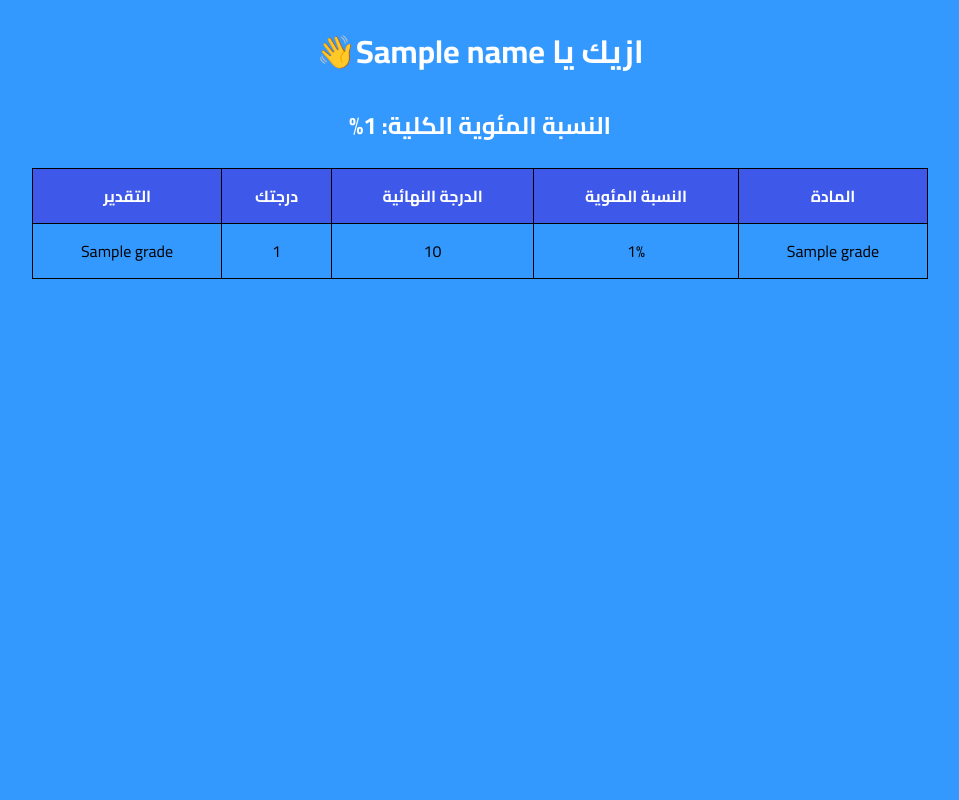
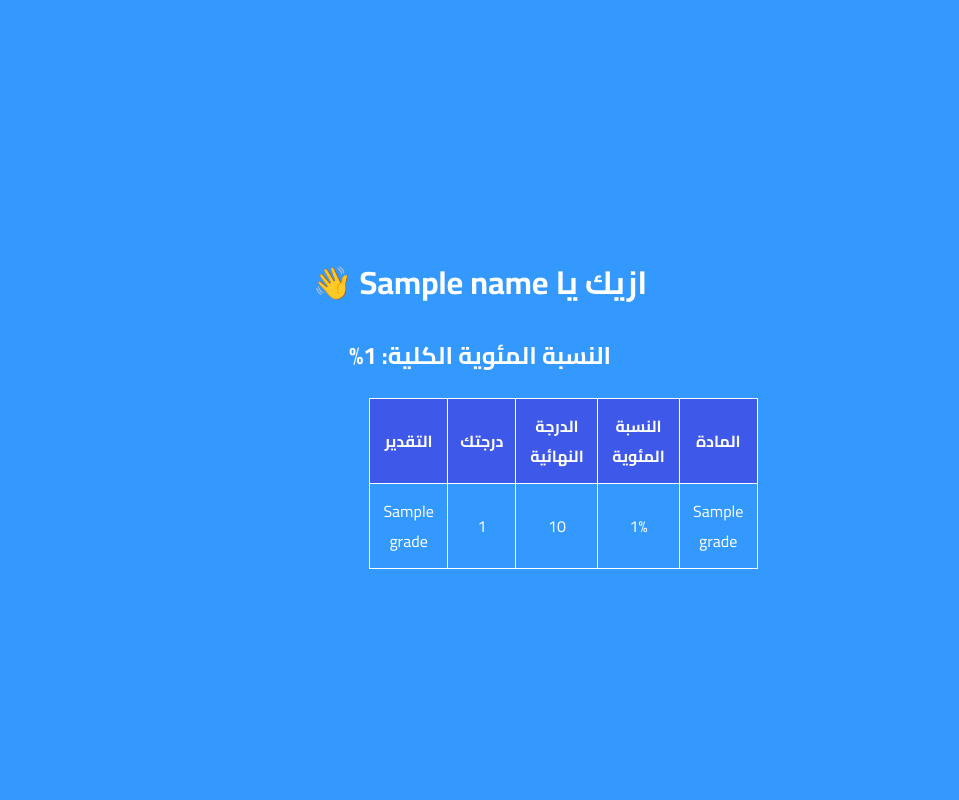
Before and after one commit to RefOoSami001/RefOoWebApplication, a Flask app: template templates/grades.html in a window 1280 px wide. Shown: the whole page, without its empty margins (160-1119 px from the left). Run offline with Flask 3, Linux system fonts and the light colour scheme; the template is opened without the code that fills it: most values are stand-ins (such as "Sample title", 1, 10 or a date in 2020).

Commit message:
fifth commit

```diff
--- a/static/grades.css
+++ b/static/grades.css
@@ -12,24 +12,23 @@ body {
 }
 
 .container {
-    width: 70%;
-    height: 100vh;
+  display: flexbox;
+  justify-content: center; /* Center horizontally */
+  margin: 15px;
 }
 
 table {
-    font-family: 'Cairo', sans-serif;
-    position: relative; /* Ensure proper positioning */
-    width: 100%;
-    border-collapse: collapse;
-    border-radius: 15px; /* Updated border-radius */
-    color: black;
-    z-index: 2;
+  font-family: 'Cairo', sans-serif;
+  width: 70%;
+  border-collapse: collapse;
+  border-radius: 15px; /* Updated border-radius */
+  color: rgb(255, 255, 255);
 }
 
 th, td {
     padding: 12px;
     text-align: center;
-    border: 1px solid black;
+    border: 1px solid rgb(255, 255, 255);
 }
 
 th {
--- a/templates/grades.html
+++ b/templates/grades.html
@@ -9,7 +9,7 @@
 </head>
 <body>
     <div class="container">
-        <h1>ازيك يا {{ name }}👋</h1>
+        <h1>ازيك يا {{ name }} 👋</h1>
         <h2>النسبة المئوية الكلية: {{ percentage }}%</h2>
         <table>
             <thead>
```
